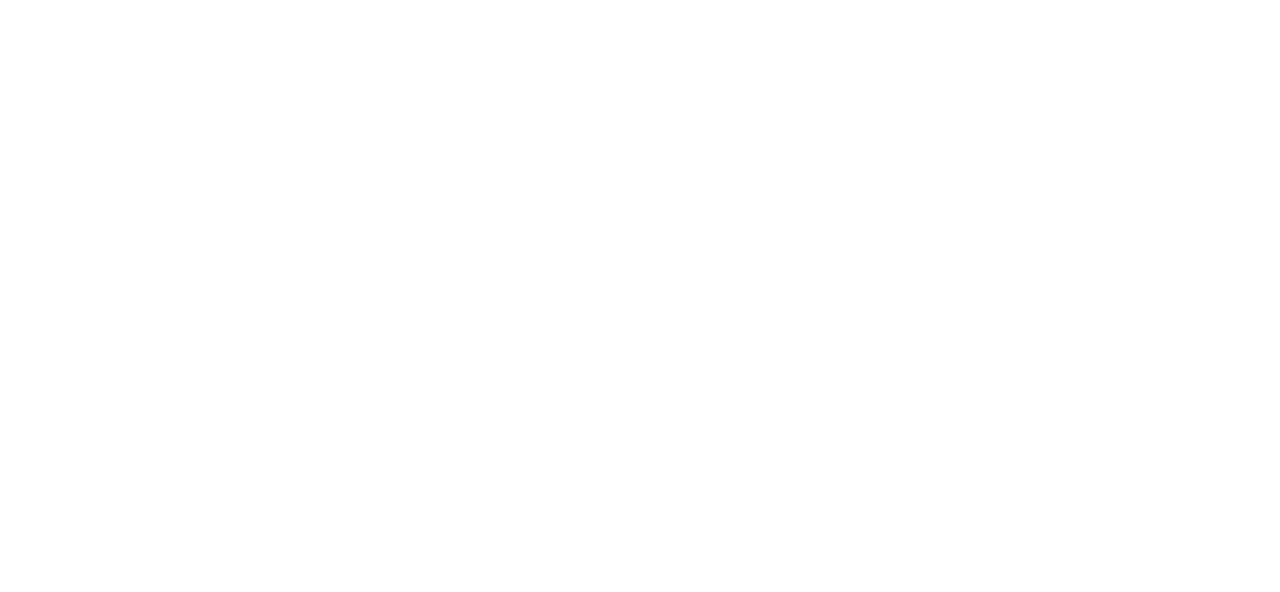
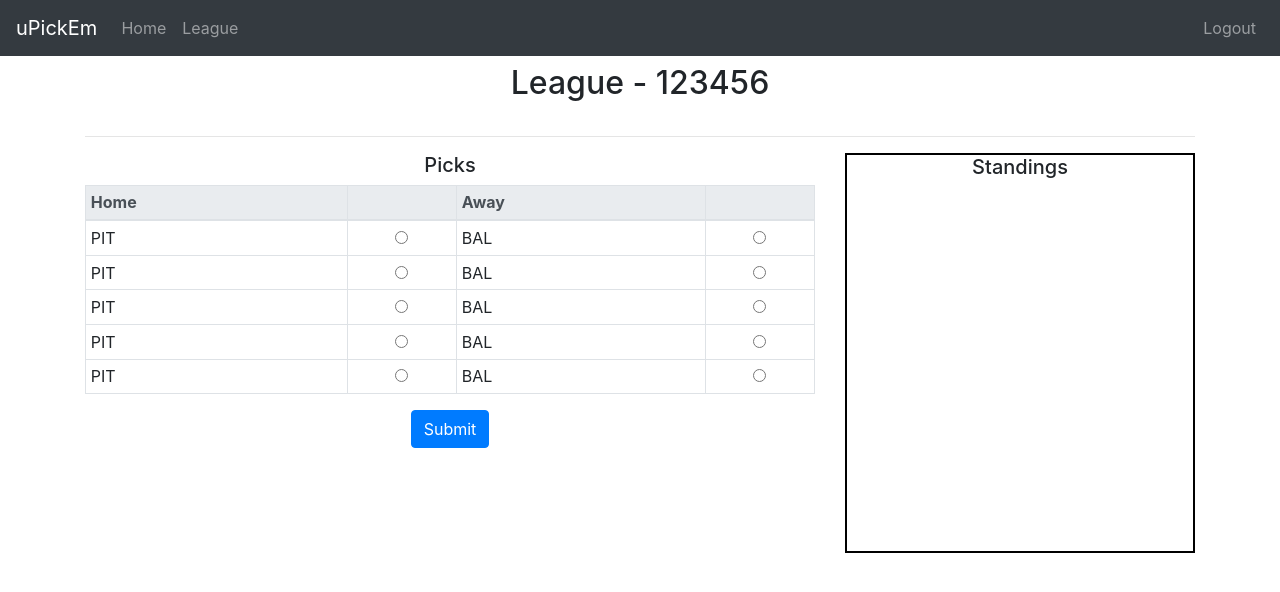
Before and after one commit to kmikus/upickem-react, a React (Create React App) app: page /league in a window 1280 px wide. Shown: the top 592 px of the page. Built offline with nearby package versions, Linux system fonts and the light colour scheme.

Commit message:
Added a league page

```diff
--- a/src/App.js
+++ b/src/App.js
@@ -3,6 +3,7 @@
 import './App.css';
 import LoginPage from './pages/Login'
 import HomePage from './pages/Home';
+import LeaguePage from './pages/League';
 
 const App = () => (
 
@@ -12,6 +13,7 @@
       <Route path="/" exact component={HomePage} />
       <Route path="/login" component={LoginPage} />
       <Route path="/home" component={HomePage} />
+      <Route path="/league" component={LeaguePage} />
 
     </div>
   </Router>
--- a/src/pages/Home.js
+++ b/src/pages/Home.js
@@ -1,11 +1,11 @@
 import React from 'react';
 import '../App.css';
-import { Header, Sidebar } from './Template';
+import { Header } from './Template';
 
 const HomePage = (props) => (
   <div>
     <Header />
-    <div style={{ paddingTop: '7%' }} className="container">
+    <div style={{ paddingTop: '8vh' }} className="container">
       <h2 style={{ marginBottom: '3%' }}>Your Leagues</h2>
       <hr />
       <div className="row">
--- /dev/null
+++ b/src/pages/League.js
@@ -0,0 +1,85 @@
+import React from 'react';
+import '../App.css';
+import { Header } from './Template';
+
+const LeaguePage = (props) => (
+    <div>
+        <Header />
+        <div style={{ paddingTop: '8vh' }} className="container">
+            <h2 style={{ marginBottom: '3%' }}>League - 123456</h2>
+            <hr />
+            <div className="row">
+
+                <div className="col-8">
+                    <Picks />
+                </div>
+                <div className="col">
+                    <Standings />
+                </div>
+
+            </div>
+        </div>
+    </div>
+);
+
+const Picks = (props) => {
+
+    return (
+        <div id="picks">
+            <h5>Picks</h5>
+            <form>
+                <table style={{ textAlign: 'left' }} className="table table-sm table-hover table-bordered">
+
+                    <thead className="thead-light">
+                        <tr>
+                            <th>Home</th>
+                            <th></th>
+                            <th>Away</th>
+                            <th></th>
+                        </tr>
+                    </thead>
+
+                    <tbody>
+                        <PickRow />
+                        <PickRow />
+                        <PickRow />
+                        <PickRow />
+                        <PickRow />
+
+                    </tbody>
+
+                </table>
+
+                <input className="btn btn-primary" type="submit" />
+            </form>
+        </div>
+    );
+}
+
+const PickRow = (props) => {
+    return (
+        <tr>
+            <td>PIT</td>
+            <td style={{textAlign: 'center'}}><input type="radio" /></td>
+            <td>BAL</td>
+            <td style={{textAlign: 'center'}}><input type="radio" /></td>
+        </tr>
+    );
+}
+
+const Standings = (props) => {
+
+    const standingsStyle = {
+        border: "2px solid black",
+        minHeight: "50vh",
+        width: "100%"
+    };
+
+    return (
+        <div style={standingsStyle} id="standings">
+            <h5>Standings</h5>
+        </div>
+    );
+};
+
+export default LeaguePage;
--- a/src/pages/Template.js
+++ b/src/pages/Template.js
@@ -1,15 +1,30 @@
 import React from 'react';
 import '../App.css';
 
+// const Body = (props) => (
+//     <div style={{ paddingTop: '7%' }} className="container">
+//       <h2 style={{ marginBottom: '3%' }}>{props.heading}</h2>
+//       <hr />
+//       <div className="row">
+//         <div className="col">
+//           {props.content}
+//         </div>
+//       </div>
+//     </div>
+// )
+
 const Header = (props) => (
     <div>
-        <nav className="navbar navbar-expand-lg fixed-top navbar-dark bg-dark">
+        <nav className="navbar navbar-expand-sm fixed-top navbar-dark bg-dark">
             <a className="navbar-brand" href="/home">uPickEm</a>
 
             <div className="collapse navbar-collapse" id="navbarSupportedContent">
                 <ul className="navbar-nav mr-auto">
                     <li className="nav-item">
                         <a className="nav-link" href="/home">Home <span className="sr-only">(current)</span></a>
+                    </li>
+                    <li className="nav-item">
+                        <a className="nav-link" href="/league">League <span className="sr-only">(current)</span></a>
                     </li>
                 </ul>
 
```
